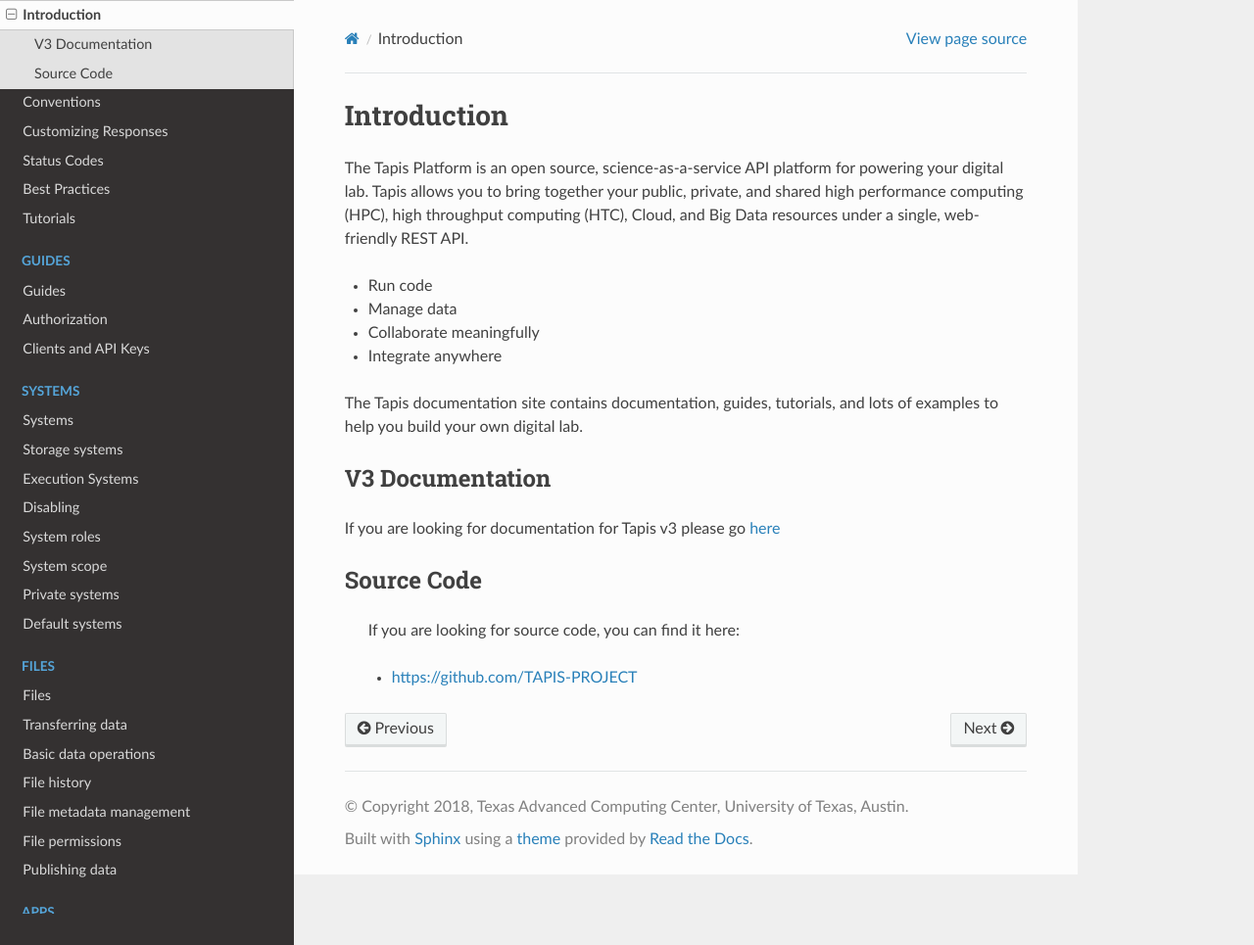
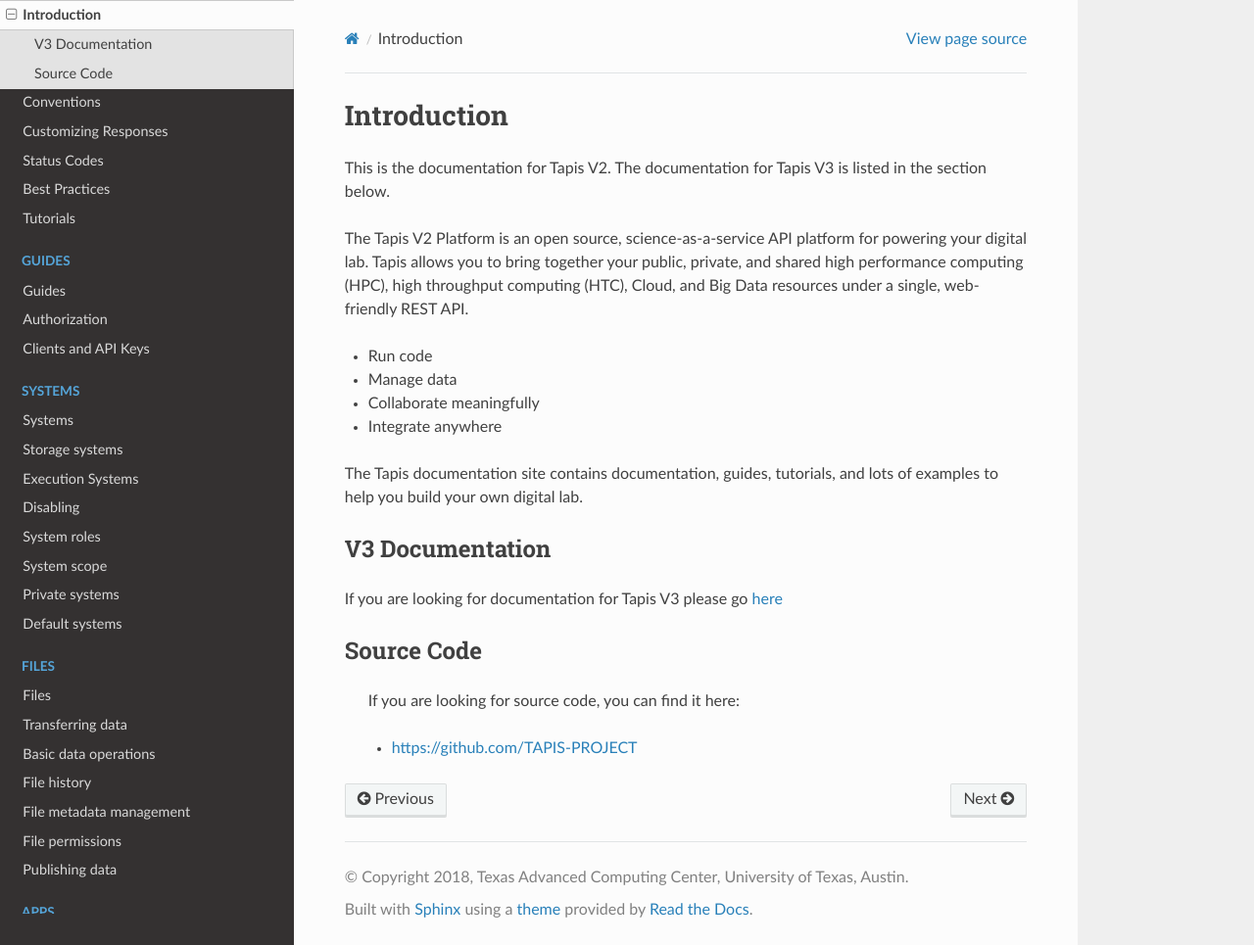
Before and after one commit to TACC-Cloud/agave-docs, a Sphinx documentation site: the page built from docs/agave/introduction/introduction.rst, in a window 1280 px wide and 965 px high. Shown: the whole window at 98% size. Built offline with Sphinx 7.4.7 and the Read the Docs theme 2.0.0, drawn with Linux system fonts in a browser that asks for light colours; pages that are not in the unit, such as notebooks, are missing from menus.

Commit message:
Update introduction.rst

```diff
--- a/docs/agave/introduction/introduction.rst
+++ b/docs/agave/introduction/introduction.rst
@@ -2,7 +2,9 @@
 Introduction
 ============
 
-The Tapis Platform is an open source, science-as-a-service API platform for powering your digital lab. Tapis allows you to bring together your public, private, and shared high performance
+This is the documentation for Tapis V2. The documentation for Tapis V3 is listed in the section below.
+
+The Tapis V2 Platform is an open source, science-as-a-service API platform for powering your digital lab. Tapis allows you to bring together your public, private, and shared high performance
 computing (HPC), high throughput computing (HTC), Cloud, and Big Data resources under a single, web-friendly REST API.
 
 
@@ -17,7 +19,7 @@
 V3 Documentation
 ----------------
 
-If you are looking for documentation for Tapis v3 please go  `here <https://tapis.readthedocs.io/en/latest/>`_
+If you are looking for documentation for Tapis V3 please go  `here <https://tapis.readthedocs.io/en/latest/>`_
 
 
 
```
